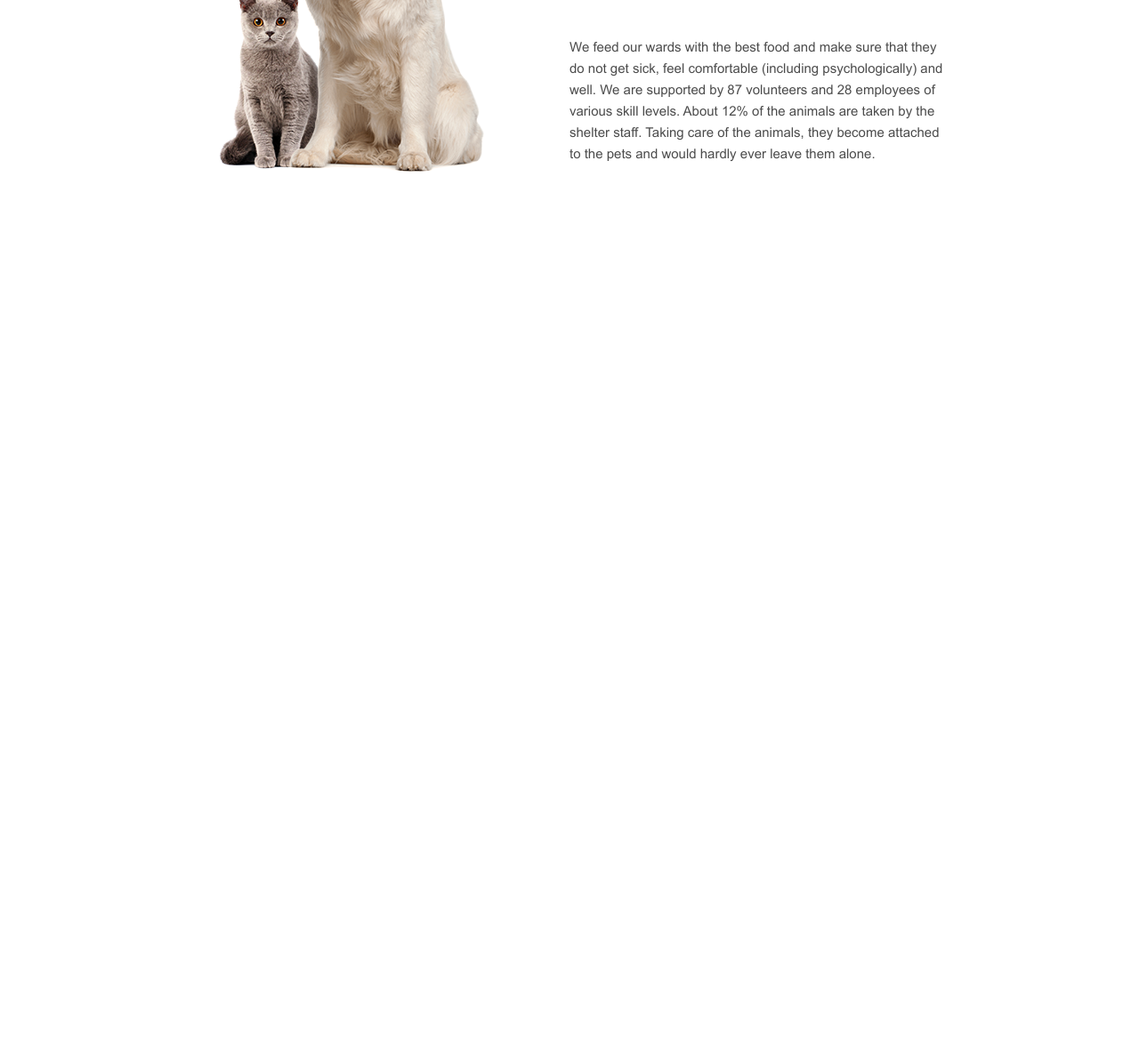
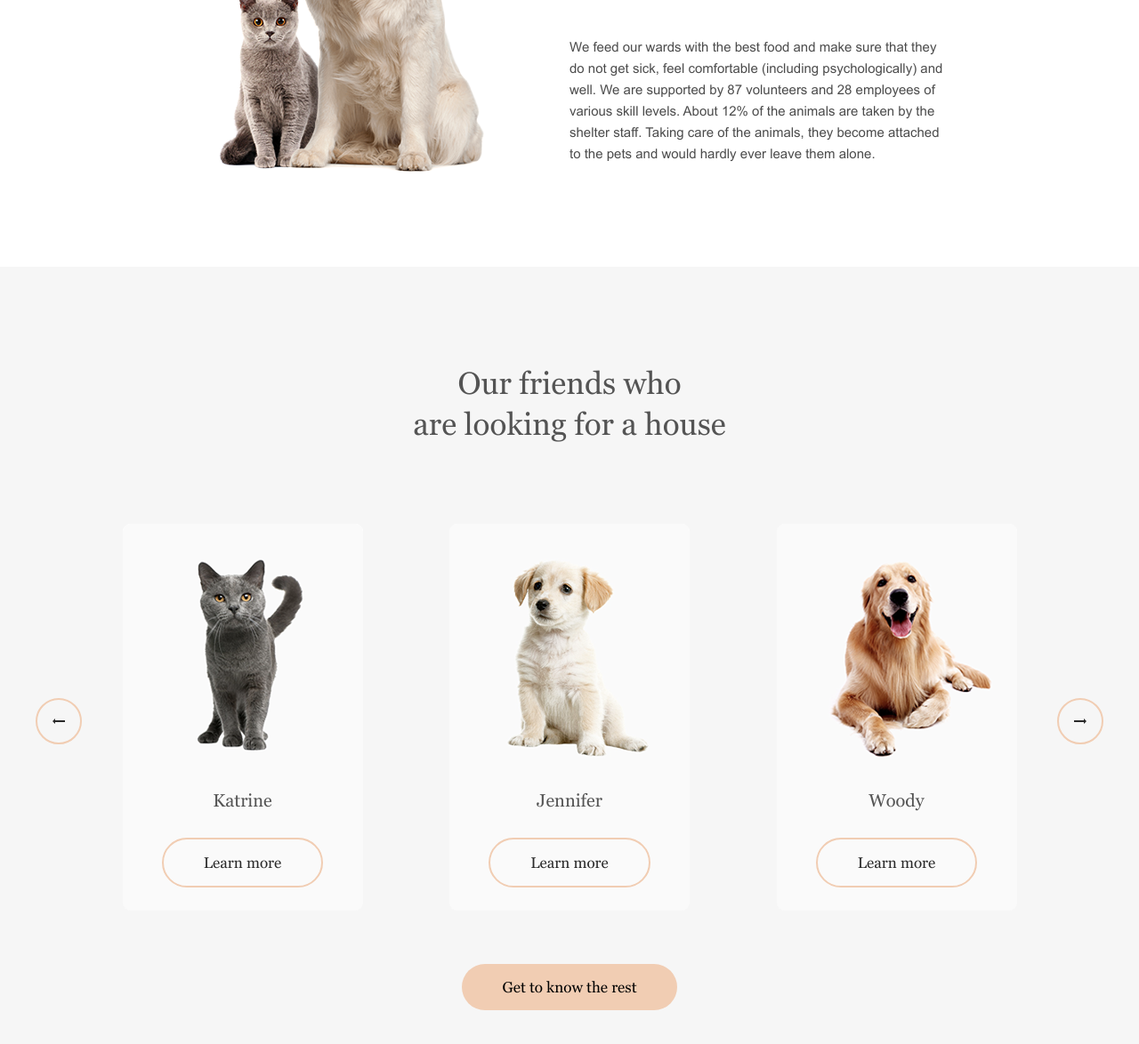
Before and after one commit to ansaganie/virtual-keyboard, a plain HTML site: page shelter/index.html in a window 1280 px wide. Shown: the part 1229-2403 px from the top of the page at 89% size. Before the commit the page ends 1529 px from the top, so only its background shows below. Drawn offline with Linux system fonts and the light colour scheme.

Commit message:
feat(MainPage): Add main page "Pets" block

```diff
--- /dev/null
+++ b/shelter/assets/styles/buttons.scss
@@ -0,0 +1,23 @@
+@use './variables.scss' as vars;
+
+
+.button--primary {
+  padding: 15px 45px;
+
+  background-color: vars.$color-primary;
+  border-radius: 100px;
+  border: none;
+
+  font-family: Georgia, serif;
+  font-size: 17px;
+  line-height: 130%;
+  font-style: normal;
+  font-weight: normal;
+  columns: vars.$color-dark-3xl;
+
+  cursor: pointer;
+
+  &:hover {
+    background-color: vars.$color-primary-light;
+  }
+}
--- a/shelter/assets/styles/common.scss
+++ b/shelter/assets/styles/common.scss
@@ -1,6 +1,7 @@
 @use './fonts.scss';
 @use './normalize.scss';
 @use './variables.scss';
+@use './buttons.scss';
 
 * {
   box-sizing: border-box;
--- a/shelter/assets/styles/variables.scss
+++ b/shelter/assets/styles/variables.scss
@@ -1,6 +1,8 @@
 $color-primary: #F1CDB3;
 $color-primary-light: #FDDCC4;
 $color-light-xl: #FFFFFF;
+$color-light-l: #F6F6F6;
+$color-light-s: #FAFAFA;
 $color-dark-s: #CDCDCD;
 $color-dark-l: #545454;
 $color-dark-xl: #4C4C4C;
--- a/shelter/index.html
+++ b/shelter/index.html
@@ -45,7 +45,7 @@
             We offer to give a chance to a little and nice puppy with an extremely wide and open
             heart. He or she will love you more than anybody else in the world, you will see!
           </p>
-          <button class="content__button">Make a friend</button>
+          <button class="content__button button--primary">Make a friend</button>
         </div>
       </div>
     </section>
@@ -67,6 +67,57 @@
         </div>
       </div>
     </section>
+    <section class="main-pets">
+      <div class="wrapper pets__wrapper">
+        <h2 class="pets__heading">Our friends who <br /> are looking for a house</h2>
+        <div class="slider pets__slider">
+          <button class="slider__control slider__back">
+            <svg width="14" height="6" viewBox="0 0 14 6" fill="none" xmlns="http://www.w3.org/2000/svg">
+              <path d="M14 2V4H3V6L0 3L3 0V2H14Z" fill="#292929"/>
+            </svg>
+          </button>
+          <button class="slider__control slider__next">
+            <svg width="14" height="6" viewBox="0 0 14 6" fill="none" xmlns="http://www.w3.org/2000/svg">
+              <path d="M0 4V2L11 2V0L14 3L11 6V4L0 4Z" fill="#292929"/>
+            </svg>
+          </button>
+          <article class="card slider__card">
+            <img
+              class="card__image"
+              src="./assets/images/pets-katrine.png"
+              alt="Katrine"
+              width="270"
+              height="270"
+            >
+            <h4 class="card__name">Katrine</h4>
+            <button class="card__button">Learn more</button>
+          </article>
+          <article class="card slider__card">
+            <img
+              class="card__image"
+              src="./assets/images/pets-jennifer.png"
+              alt="Jennifer"
+              width="270"
+              height="270"
+            >
+            <h4 class="card__name">Jennifer</h4>
+            <button class="card__button">Learn more</button>
+          </article>
+          <article class="card slider__card">
+            <img
+              class="card__image"
+              src="./assets/images/pets-woody.png"
+              alt="Woody"
+              width="270"
+              height="270"
+            >
+            <h4 class="card__name">Woody</h4>
+            <button class="card__button">Learn more</button>
+          </article>
+        </div>
+        <button class="pets__button button--primary">Get to know the rest</button>
+      </div>
+    </section>
   </main>
 
   <footer>
--- a/shelter/style.scss
+++ b/shelter/style.scss
@@ -174,3 +174,117 @@
     color: vars.$color-dark-xl;
   }
 }
+
+.main-pets {
+  padding-top: 80px;
+  padding-bottom: 100px;
+  background-color: vars.$color-light-l;
+  max-height: 877px;
+}
+
+.pets {
+  &__wrapper {
+    display: flex;
+    flex-direction: column;
+    align-items: center;
+    gap: 60px;
+  }
+
+  &__heading {
+    font-family: 'Georgia', serif;
+    font-style: normal;
+    font-weight: 400;
+    font-size: 35px;
+    line-height: 130%;
+    text-align: center;
+    color: vars.$color-dark-l;
+  }
+}
+
+.slider {
+  position: relative;
+  width: 100%;
+  display: flex;
+  justify-content: space-evenly;
+
+  &__control {
+    position: absolute;
+    top: 45%;
+    width: 52px;
+    height: 52px;
+    padding: 0;
+    display: flex;
+    justify-content: center;
+    align-items: center;
+
+    border: 2px solid vars.$color-primary;
+    border-radius: 50%;
+    background-color: transparent;
+
+    cursor: pointer;
+
+    &:hover {
+      background-color: vars.$color-primary;
+    }
+  }
+
+  &__back {
+    left: 0;
+  }
+
+  &__next {
+    right: 0;
+  }
+}
+
+.card {
+  width: 270px;
+  height: 435px;
+  display: flex;
+  flex-direction: column;
+  align-items: center;
+  gap: 30px;
+
+  background-color: vars.$color-light-s;
+  border-radius: 9px;
+
+  &__image {
+    width: 270px;
+    height: 270px;
+  }
+
+  &__name {
+    padding: 0;
+    margin: 0;
+
+    font-family: 'Georgia', serif;
+    font-style: normal;
+    font-weight: 400;
+    font-size: 20px;
+    line-height: 23px;
+    color: vars.$color-dark-l;
+  }
+
+  &__button {
+    padding: 15px 45px;
+
+    background-color: vars.$color-light-s;
+    border: 2px solid vars.$color-primary;
+    box-sizing: border-box;
+    border-radius: 100px;
+
+    font-family: 'Georgia';
+    font-style: normal;
+    font-weight: 400;
+    font-size: 17px;
+    line-height: 130%;
+    color: vars.$color-dark-3xl;
+
+    cursor: pointer;
+
+    &:hover {
+      background-color: vars.$color-primary-light;
+      border-color: vars.$color-primary-light;
+    }
+  }
+}
```
Also changed, not shown: shelter/assets/images/pets-jennifer.png (added), shelter/assets/images/pets-katrine.png (added), shelter/assets/images/pets-woody.png (added), shelter/style.css, 1 other file.
